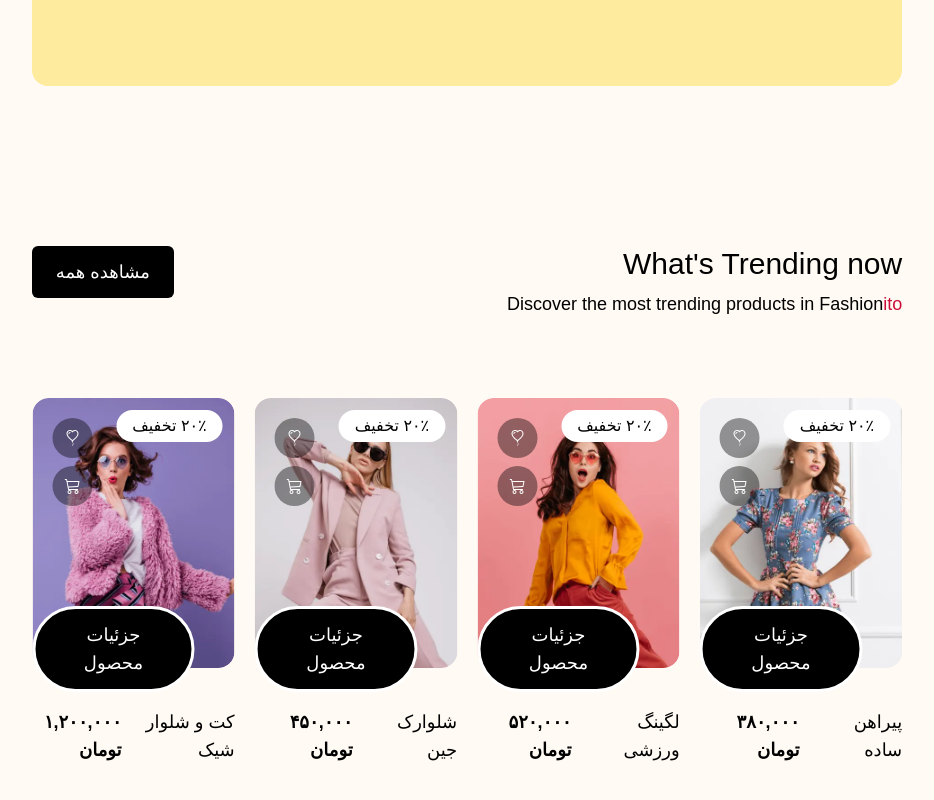
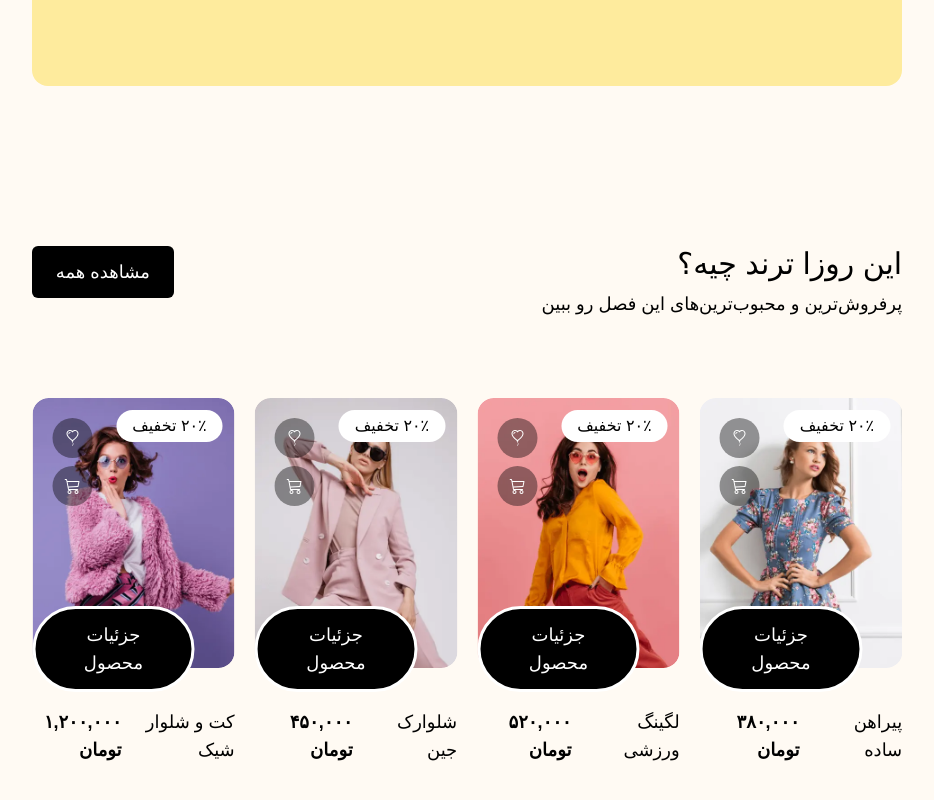
Before and after one commit to aliir7/Fashionito-Nextjs-Shop, a Next.js app: page / in a window 1280 px wide. Shown: the part 1648-2448 px from the top of the page, without its empty margins (173-1107 px from the left). Built offline with nearby package versions, Linux system fonts and the light colour scheme; a web font is replaced by a local one.

Commit message:
fix text trending

```diff
--- a/Components/UI/Index/Trending/Trending.tsx
+++ b/Components/UI/Index/Trending/Trending.tsx
@@ -8,10 +8,9 @@ function Trending() {
       <div className="wrapper py-20">
         <div className="flex flex-col md:flex-row justify-between gap-5">
           <div className="">
-            <h3 className="text-3xl font-medium">What's Trending now</h3>
+            <h3 className="text-3xl font-medium">این روزا ترند چیه؟</h3>
             <p className="text-lg mt-2">
-              Discover the most trending products in Fashion
-              <span className="text-secondary">ito</span>
+              پرفروش‌ترین و محبوب‌ترین‌های این فصل رو ببین
             </p>
           </div>
           <div>
--- a/Components/UI/Index/Trending/TrendingSlider.tsx
+++ b/Components/UI/Index/Trending/TrendingSlider.tsx
@@ -61,12 +61,13 @@ function TrendingSlider() {
                   {product.off}
                 </span>
                 <div className="absolute flex flex-col gap-2 top-5 left-5">
-                  <div
+                  <button
+                    type="button"
                     onClick={() => addToWishlist(product)}
                     className="product-icon h-10 w-10 flex items-center justify-center text-white bg-black/40 rounded-full cursor-pointer"
                   >
                     <BsBalloonHeart />
-                  </div>
+                  </button>
                   <div className="product-icon h-10 w-10 flex items-center justify-center text-white bg-black/40 rounded-full cursor-pointer">
                     <BsCart3 />
                   </div>
```
